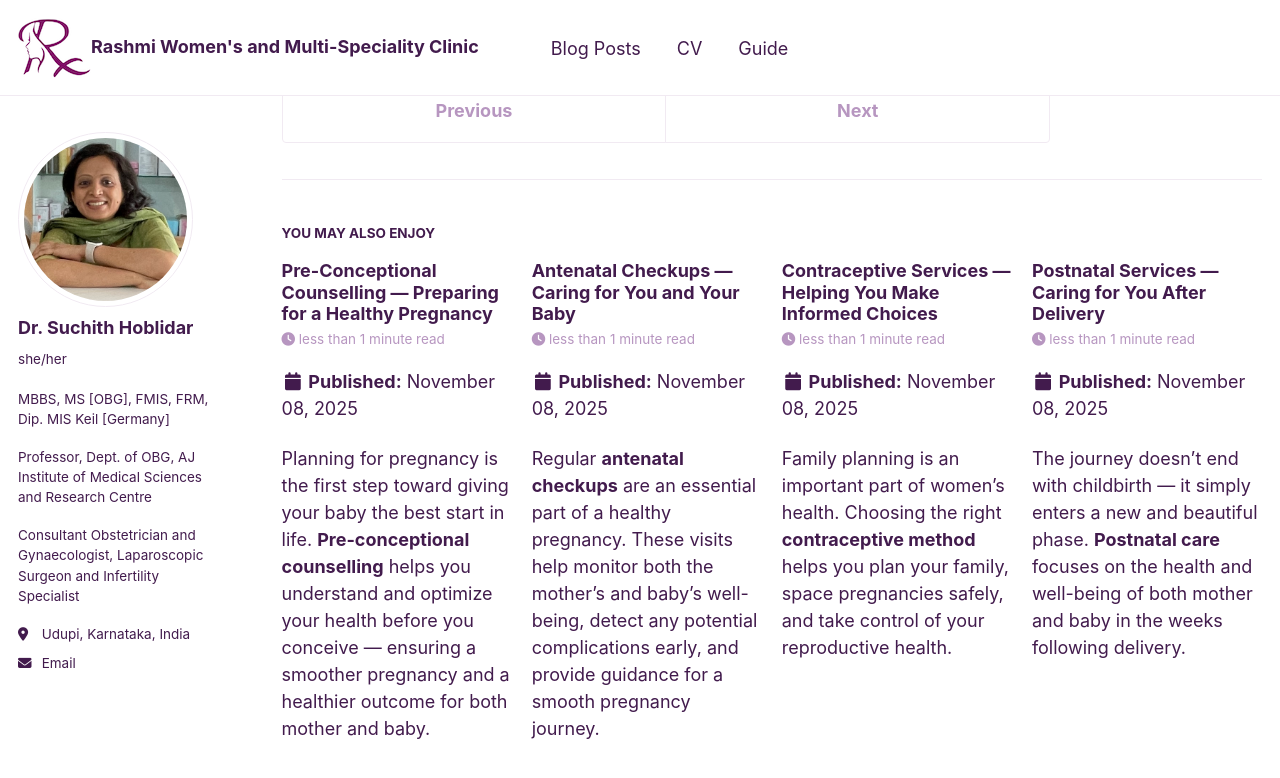
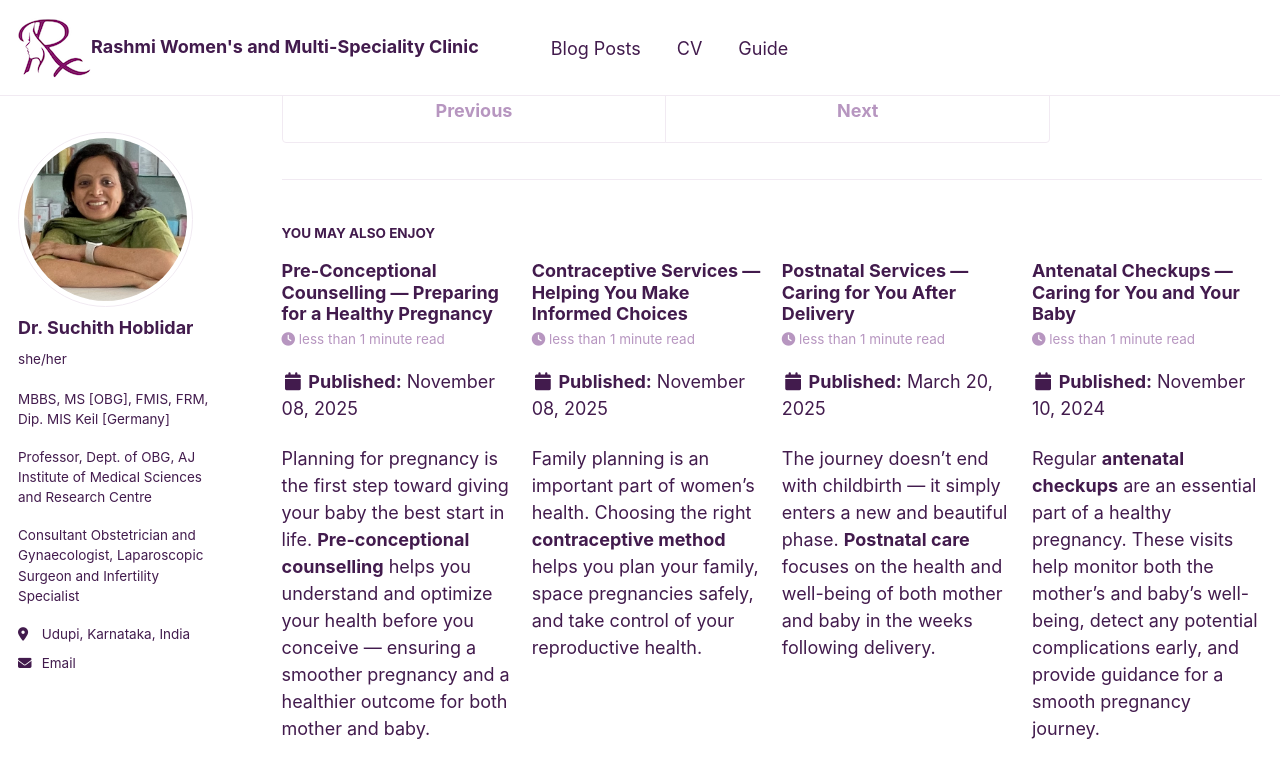
Before and after one commit to rashmiwomensclinic/rashmiwomensclinic.github.io, a Jekyll site: the page built from _posts/2025-01-08-highrisk-pregnancy.md, in a window 1280 px wide and 900 px high, scrolled down 1107 px. Shown: the top 778 px of the window. Built offline with Jekyll 4.4.1, drawn with Linux system fonts in a browser that asks for light colours; a script that is not in the unit is left out; some of the changed text lies outside the part shown.

Commit message:
Corrected post dates

```diff
--- a/_posts/2025-11-08-antenatal-checkups.md
+++ b/_posts/2024-11-10-antenatal-checkups.md
@@ -1,6 +1,6 @@
 ---
 title: 'Antenatal Checkups — Caring for You and Your Baby'
-date: 2025-11-08
+date: 2024-11-10
 permalink: /posts/2025/11/antenatal-checkups/
 tags:
   - antenatal
--- a/_posts/2014-08-14-blog-post-3.md
+++ b/_posts/2025-03-20-postnatal-services.md
@@ -1,6 +1,6 @@
 ---
 title: 'Postnatal Services — Caring for You After Delivery'
-date: 2025-11-08
+date: 2025-03-20
 permalink: /posts/2025/11/postnatal-services/
 tags:
   - postnatal
```
Also changed, not shown: _posts/2025-01-08-highrisk-pregnancy.md (renamed from _posts/2013-08-14-blog-post-2.md, +1 -1 lines), _posts/2025-11-08-contraceptive-services.md (renamed from _posts/2015-08-14-blog-post-4.md).
